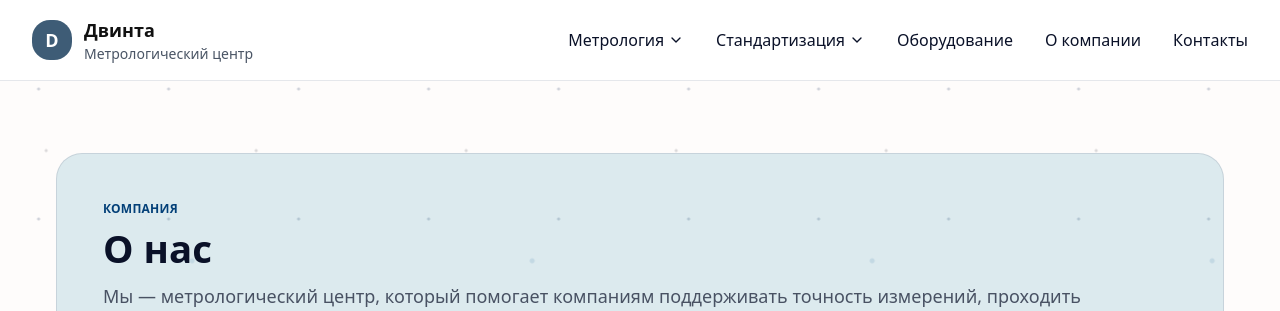
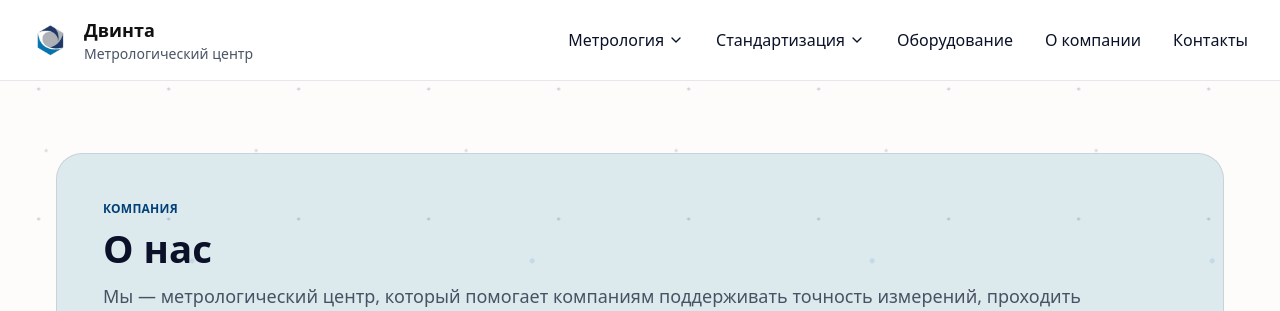
Before and after one commit to plag1atv/Dvinta-group-site, a Flask app: page /about in a window 1280 px wide. Shown: the top 311 px of the page. Run offline with Flask 3, Linux system fonts and the light colour scheme.

Commit message:
5 global change

```diff
--- a/app/templates/base.html
+++ b/app/templates/base.html
@@ -4,6 +4,7 @@
   <meta charset="utf-8" />
   <meta name="viewport" content="width=device-width, initial-scale=1" />
   <title>{{ title or "Двинта" }}</title>
+  <link rel="icon" type="image/png" href="{{ url_for('static', filename='img/dvinta_mark_256.png') }}">
   <link rel="stylesheet" href="{{ url_for('static', filename='css/styles.css') }}">
   <link rel="stylesheet" href="{{ url_for('static', filename='css/theme.css') }}">
 </head>
--- a/app/templates/partials/header.html
+++ b/app/templates/partials/header.html
@@ -3,7 +3,13 @@
     <div class="flex justify-between items-center h-20">
       <a href="{{ url_for('home') }}" class="flex items-center">
         <div class="flex items-center">
-          <div class="w-10 h-10 bg-[#3e5c76] rounded-lg flex items-center justify-center text-white font-bold text-lg mr-3">D</div>
+          <img
+            src="{{ url_for('static', filename='img/dvinta_mark_256.png') }}"
+            alt="Двинта"
+            class="w-10 h-10 mr-3"
+            loading="eager"
+            decoding="async"
+          />
           <div>
             <div class="text-lg font-bold text-[#111111]">Двинта</div>
             <div class="text-sm text-gray-600">Метрологический центр</div>
```
